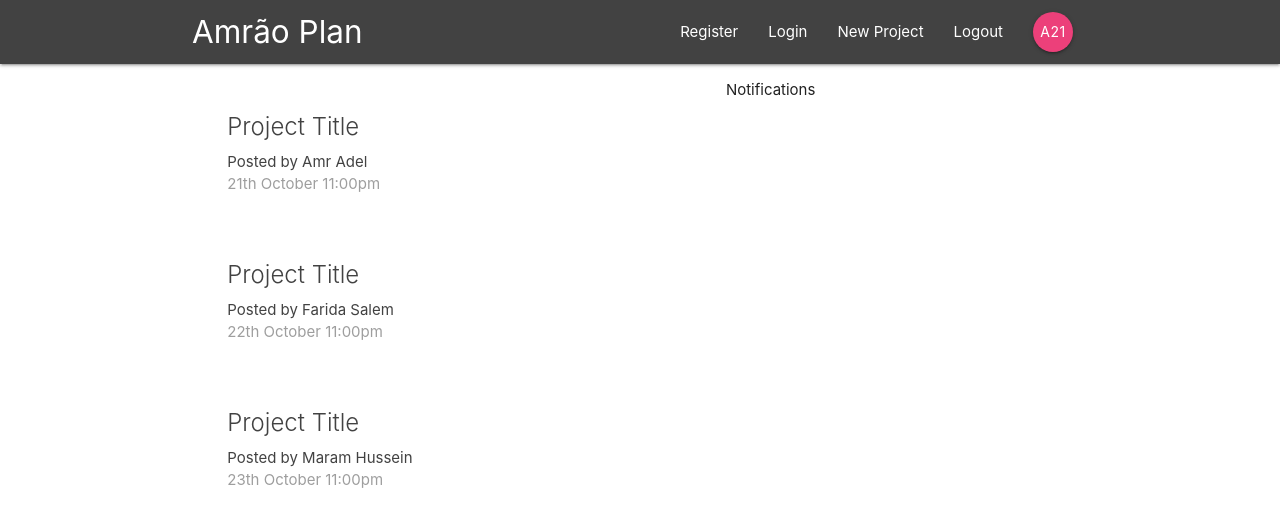
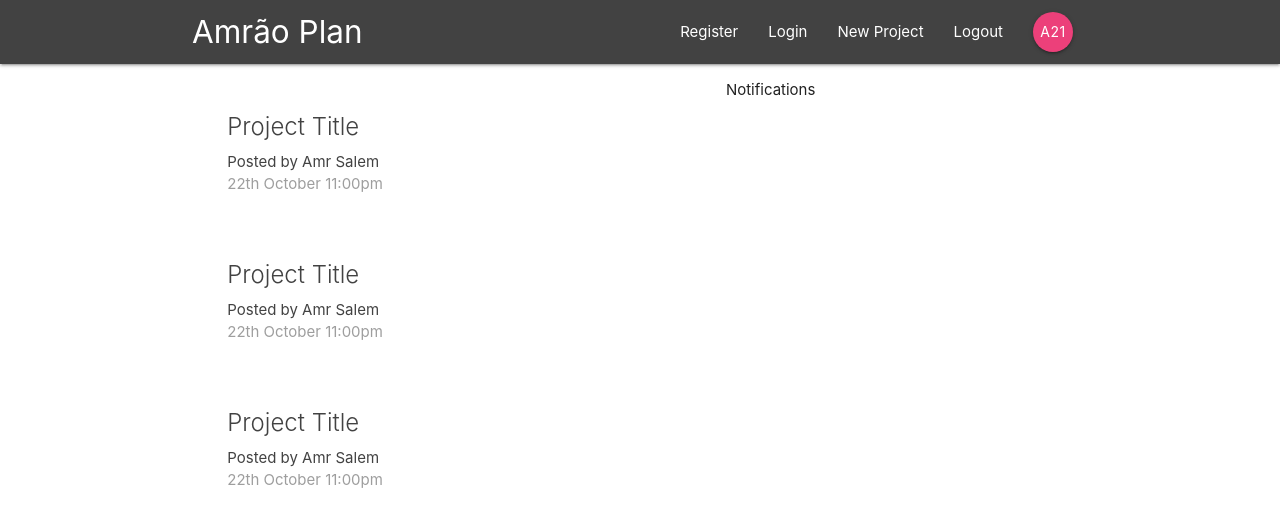
Before and after one commit to amradels21/projectplan, a React (Create React App) app: page / in a window 1280 px wide. Shown: the top 526 px of the page. Built offline with nearby package versions, Linux system fonts and the light colour scheme.

Commit message:
Project Summary

```diff
--- a/src/components/project/ProjectList.js
+++ b/src/components/project/ProjectList.js
@@ -1,32 +1,13 @@
 import React from 'react';
+import ProjectSummary from './ProjectSummary';
 
  const ProjectList = () => {
     return (
         <div className="project-list section">
-            <div className="card z-depth-0 project-summary">
-                <div className="card-content grey-text text-darken-3">
-                    <span className="card-title">Project Title</span>
-                    <p>Posted by Amr Adel</p>
-                    <p className="grey-text">21th October 11:00pm</p>
-                </div>
-            </div>
 
-            <div className="card z-depth-0 project-summary">
-                <div className="card-content grey-text text-darken-3">
-                    <span className="card-title">Project Title</span>
-                    <p>Posted by Farida Salem</p>
-                    <p className="grey-text">22th October 11:00pm</p>
-                </div>
-            </div>
-
-
-            <div className="card z-depth-0 project-summary">
-                <div className="card-content grey-text text-darken-3">
-                    <span className="card-title">Project Title</span>
-                    <p>Posted by Maram Hussein</p>
-                    <p className="grey-text">23th October 11:00pm</p>
-                </div>
-            </div>
+            <ProjectSummary />
+            <ProjectSummary />
+            <ProjectSummary />
 
 
         </div>
--- a/src/components/project/ProjectSummary.js
+++ b/src/components/project/ProjectSummary.js
@@ -0,0 +1,15 @@
+import React from 'react';
+
+const ProjectSummary = () => {
+    return (
+
+    <div className="card z-depth-0 project-summary">
+        <div className="card-content grey-text text-darken-3">
+            <span className="card-title">Project Title</span>
+            <p>Posted by Amr Salem</p>
+            <p className="grey-text">22th October 11:00pm</p>
+        </div>
+    </div>
+    );
+}
+export default ProjectSummary;
```
